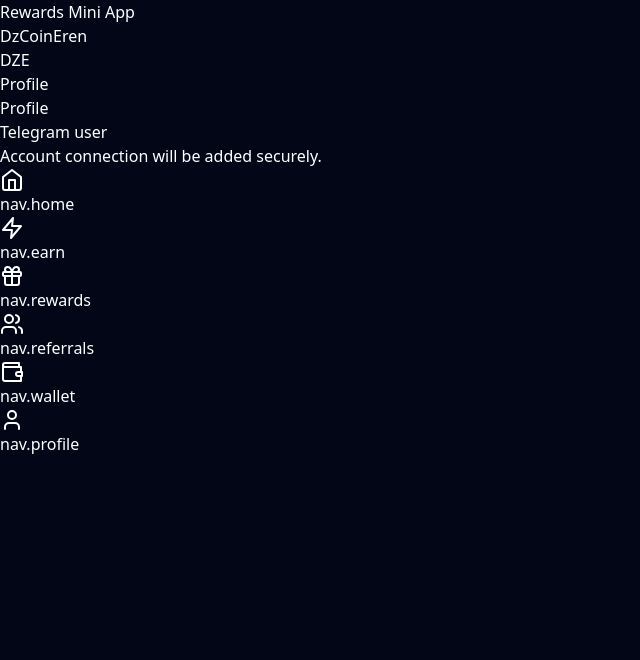
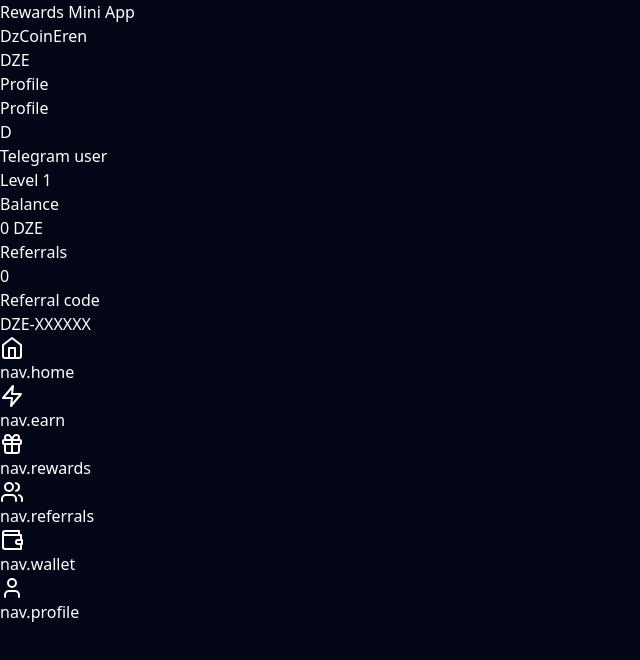
Before and after one commit to morgsibaker-dotcom/CoinGameDz, a React (Vite) app: page /profile in a window 1280 px wide. Shown: the top 660 px of the page, without its empty margins (0-640 px from the left). Built offline with nearby package versions, Linux system fonts and the light colour scheme; no server answers; the database is empty.

Commit message:
Build functional Telegram profile screen

```diff
--- a/src/pages/Profile.tsx
+++ b/src/pages/Profile.tsx
@@ -1,6 +1,68 @@
 import Header from '../components/common/Header'
 import BottomNavigation from '../components/common/BottomNavigation'
+import { useUserStore } from '../store/userStore'
 
 export default function Profile() {
-  return <main className="min-h-screen bg-slate-950 text-white pb-24"><Header /><section className="px-4 pt-6"><p className="text-xs uppercase tracking-[0.2em] text-sky-400">Profile</p><h1 className="mt-2 text-3xl font-black">Profile</h1><div className="mt-6 rounded-3xl border border-white/10 bg-slate-900 p-5"><p className="font-bold">Telegram user</p><p className="mt-1 text-xs text-slate-500">Account connection will be added securely.</p></div></section><BottomNavigation /></main>
+  const user = useUserStore(s => s.user)
+
+  return (
+    <main className="min-h-screen bg-slate-950 text-white pb-24">
+      <Header />
+
+      <section className="px-4 pt-6">
+        <p className="text-xs uppercase tracking-[0.2em] text-sky-400">Profile</p>
+        <h1 className="mt-2 text-3xl font-black">Profile</h1>
+
+        <div className="mt-6 rounded-3xl border border-white/10 bg-slate-900 p-5">
+          <div className="flex items-center gap-4">
+            {user?.avatar ? (
+              <img
+                src={user.avatar}
+                alt=""
+                className="h-16 w-16 rounded-full object-cover"
+              />
+            ) : (
+              <div className="flex h-16 w-16 items-center justify-center rounded-full bg-sky-500 text-2xl font-black text-slate-950">
+                {(user?.username || 'D').charAt(0).toUpperCase()}
+              </div>
+            )}
+
+            <div>
+              <h2 className="text-xl font-bold">
+                {user?.username || 'Telegram user'}
+              </h2>
+              <p className="text-sm text-slate-500">
+                Level {user?.level ?? 1}
+              </p>
+            </div>
+          </div>
+
+          <div className="mt-6 grid grid-cols-2 gap-3">
+            <div className="rounded-2xl bg-slate-950 p-4">
+              <p className="text-xs text-slate-500">Balance</p>
+              <p className="mt-1 text-xl font-black">
+                {Number(user?.points ?? 0).toLocaleString()} DZE
+              </p>
+            </div>
+
+            <div className="rounded-2xl bg-slate-950 p-4">
+              <p className="text-xs text-slate-500">Referrals</p>
+              <p className="mt-1 text-xl font-black">
+                {user?.referralCount ?? 0}
+              </p>
+            </div>
+          </div>
+
+          <div className="mt-3 rounded-2xl bg-slate-950 p-4">
+            <p className="text-xs text-slate-500">Referral code</p>
+            <p className="mt-1 font-bold tracking-wider">
+              {user?.referralCode || 'DZE-XXXXXX'}
+            </p>
+          </div>
+        </div>
+      </section>
+
+      <BottomNavigation />
+    </main>
+  )
 }
```
